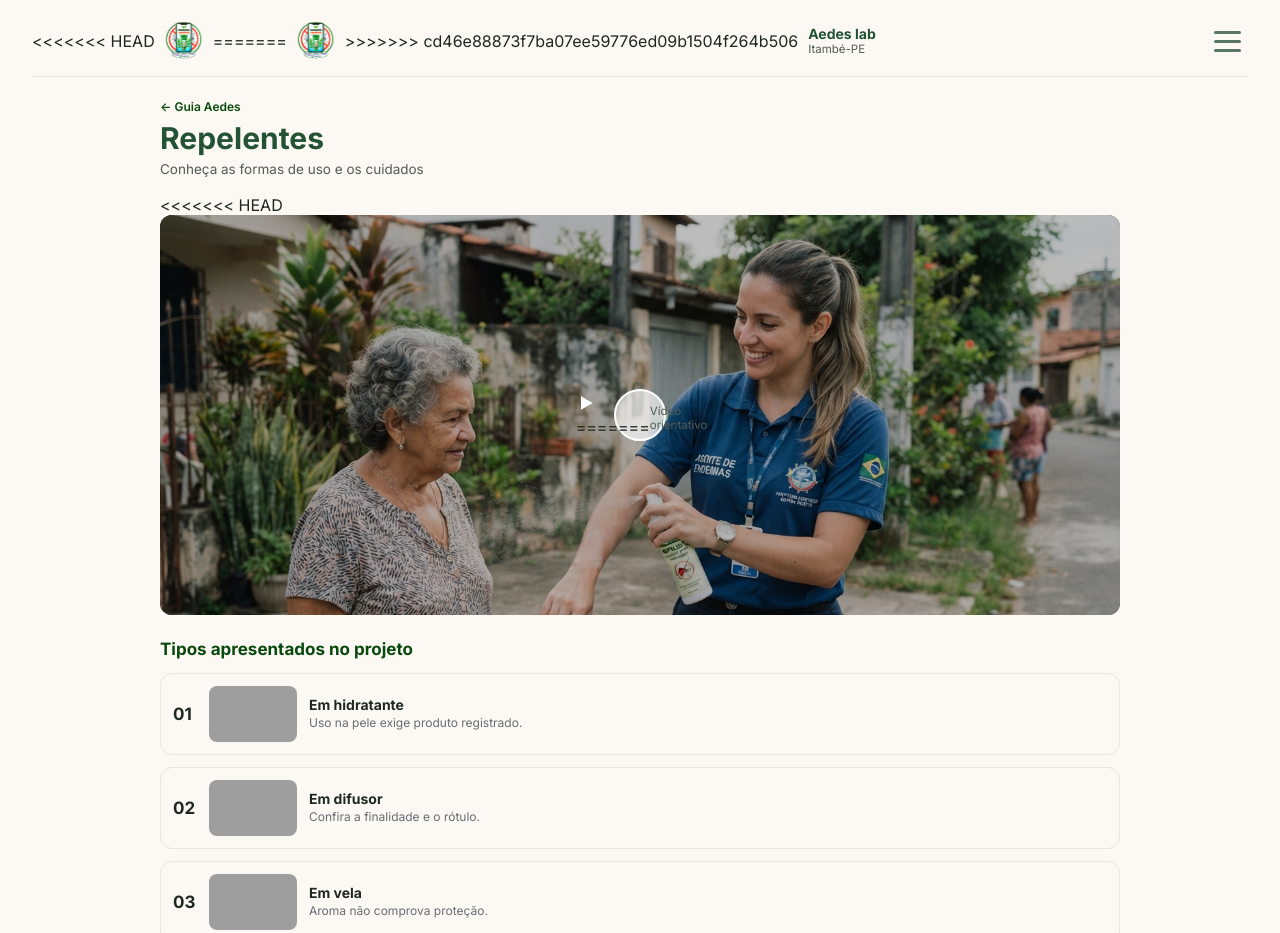
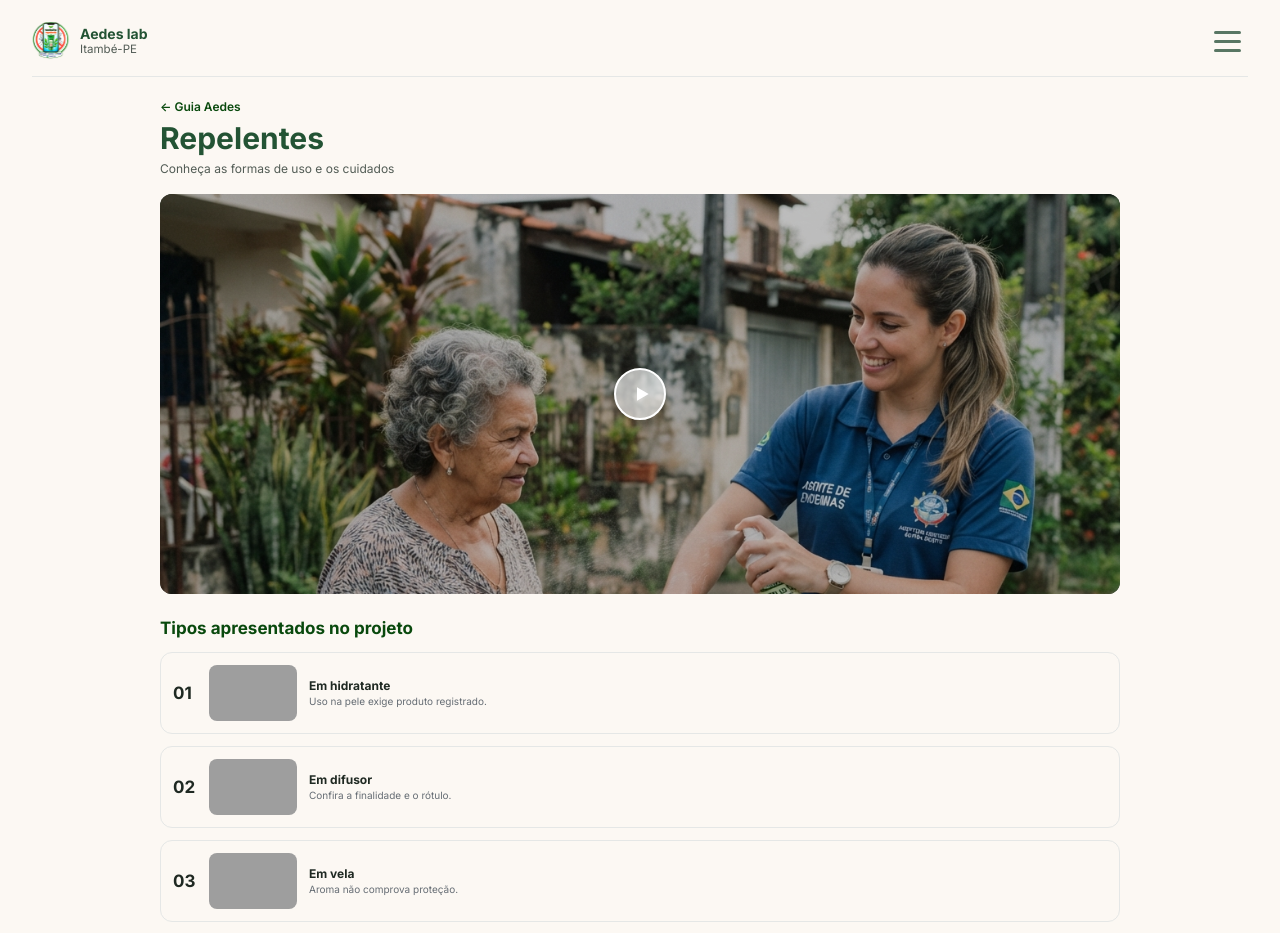
Before and after one commit to joaovitorregis/Aedes-Data-Lab, a website: page site/paginas/repelentes.html in a window 1280 px wide. Shown: the top 933 px of the page. Drawn offline with Linux system fonts and the light colour scheme; grey boxes are pictures that could not be loaded.

Commit message:
tamanho das letras no css

```diff
--- a/site/automedicacao.css
+++ b/site/automedicacao.css
@@ -248,7 +248,7 @@ body.menu-aberto {
 
 /* Título da página */
 .page-header {
-  margin-top: 18px;
+  margin-top: 15px;
 }
 
 .back-link {
@@ -265,14 +265,14 @@ body.menu-aberto {
 }
 
 .page-header h1 {
-  font-size: 26px;
+  font-size: 20px;
   font-weight: 700;
   color: var(--green-dark);
   line-height: 1.2;
 }
 
 .subtitle {
-  font-size: 13.5px;
+  font-size: 12px;
   color: var(--text-secondary);
   margin-top: 5px;
 }
@@ -349,7 +349,7 @@ body.menu-aberto {
   border: 1px solid var(--border-light);
   border-radius: 12px;
   margin-bottom: 12px;
-  background-color: #fcfdfb;
+  background-color: #fcf8f3;
 }
 
 .type-item:last-child {
@@ -372,7 +372,7 @@ body.menu-aberto {
 }
 
 .type-info h3 {
-  font-size: 14px;
+  font-size: 11px;
   font-weight: 700;
   color: var(--green-dark);
   margin-bottom: 2px;
--- a/site/paginas/repelentes.html
+++ b/site/paginas/repelentes.html
@@ -15,11 +15,7 @@
     <!-- Cabeçalho superior com o seu código do menu -->
     <header class="top-bar">
       <div class="brand-group">
-<<<<<<< HEAD
        <img src="../assets/imagens/logo.webp" alt="logo">
-=======
-        <img src="../assets/imagens/logo.webp" alt="Logo">
->>>>>>> cd46e88873f7ba07ee59776ed09b1504f264b506
         <div>
             <h2>Aedes lab</h2>
             <p>Itambé-PE</p>
@@ -103,7 +99,6 @@
 
     <!-- Vídeo Orientativo -->
     <section class="video-section">
-<<<<<<< HEAD
       <a href="https://www.youtube.com/watch?v=XVlfkJH7KPg&t=20s" target="_blank" class="video-link">
     <div class="video-card" id="videoTrigger">
       <img src="../assets/imagens/Gemini_Generated_Image_m8zxl7m8zxl7m8zx_1.webp" alt="vídeo orientativo">
@@ -112,17 +107,6 @@
             <svg width="20" height="20" viewBox="0 0 24 24" fill="white">
               <polygon points="6,4 20,12 6,20"></polygon>
             </svg>
-=======
-      <a href="https://www.youtube.com/watch?v=XVlfkJH7KPg&t=20s" target="_blank" rel="noopener" class="video-link">
-        <div class="video-card" id="videoTrigger">
-          <img src="../assets/imagens/Gemini_Generated_Image_m8zxl7m8zxl7m8zx_1.webp" alt="Vídeo orientativo sobre repelentes">
-          <div class="play-overlay">
-            <div class="play-circle">
-              <svg width="20" height="20" viewBox="0 0 24 24" fill="white">
-                <polygon points="6,4 20,12 6,20"></polygon>
-              </svg>
-            </div>
->>>>>>> cd46e88873f7ba07ee59776ed09b1504f264b506
           </div>
         </div>
       </a>
--- a/site/repelente.css
+++ b/site/repelente.css
@@ -1,6 +1,6 @@
 :root {
-  --bg-page: #FCF8F3;
-  --bg-card: #FCF8F3;
+  --bg-page: #fcf8f3;
+  --bg-card: #fcf8f3;
   --green-dark: #235334;
   --green-medium: #3b6e4c;
   --green-soft: #eef5f0;
@@ -265,14 +265,14 @@ body.menu-aberto {
 }
 
 .page-header h1 {
-  font-size: 26px;
+  font-size: 20px;
   font-weight: 700;
   color: var(--green-dark);
   line-height: 1.2;
 }
 
 .subtitle {
-  font-size: 13.5px;
+  font-size: 12px;
   color: var(--text-secondary);
   margin-top: 5px;
 }
@@ -294,7 +294,7 @@ body.menu-aberto {
 }
 
 .video-card img {
-  width: 100%;
+  width: 120%;
   height: 100%;
   object-fit: cover;
   display: block;
@@ -379,14 +379,14 @@ body.menu-aberto {
 }
 
 .type-info h3 {
-  font-size: 14px;
+  font-size: 12px;
   font-weight: 700;
   color: #09490d(--green-dark);
   margin-bottom: 2px;
 }
 
 .type-info p {
-  font-size: 12px;
+  font-size: 10px;
   color: #666d74;
   line-height: 1.35;
 }
@@ -395,7 +395,7 @@ body.menu-aberto {
 .alert-banner {
   background-color: #d9cbb0;
   color: #09490D;
-  font-size: 12.5px;
+  font-size: 11px;
   font-weight: 600;
   line-height: 1.45;
   padding: 13px 16px;
```
Also changed, not shown: site/paginas/automedicacao.html (+0 -27 lines).
